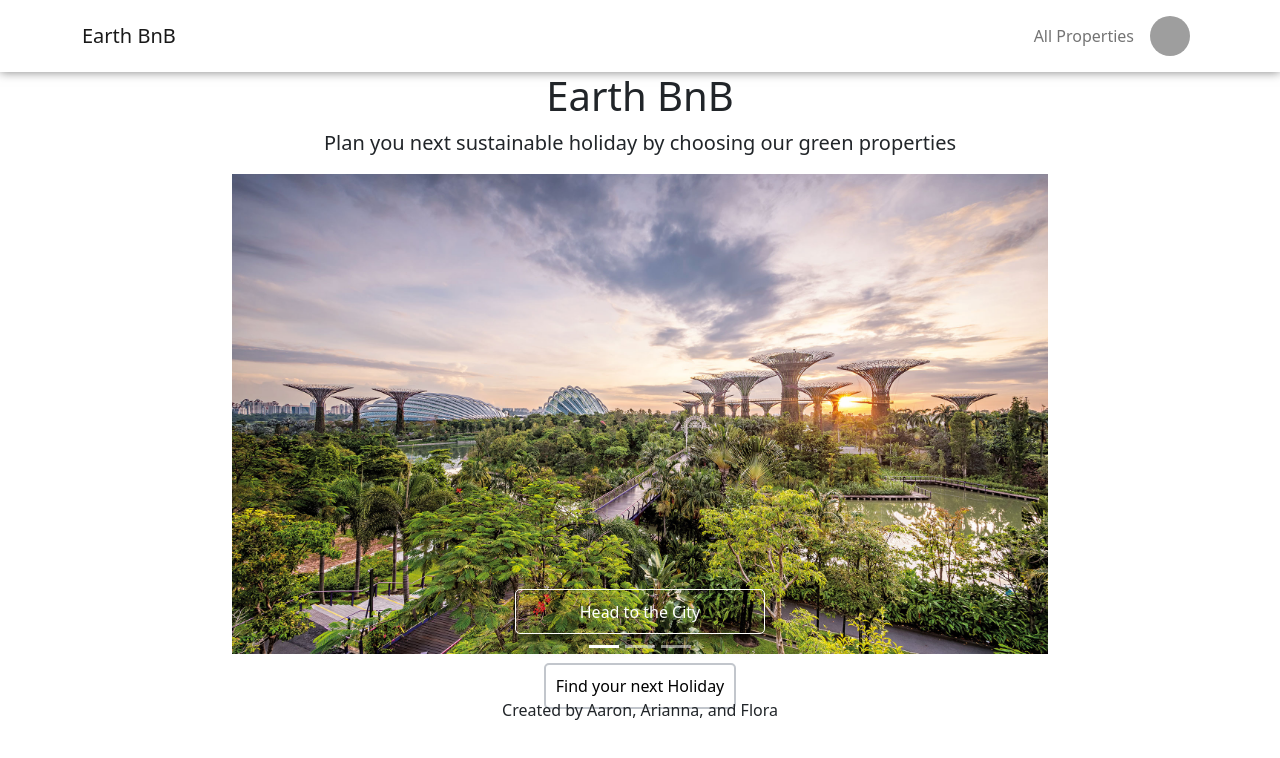
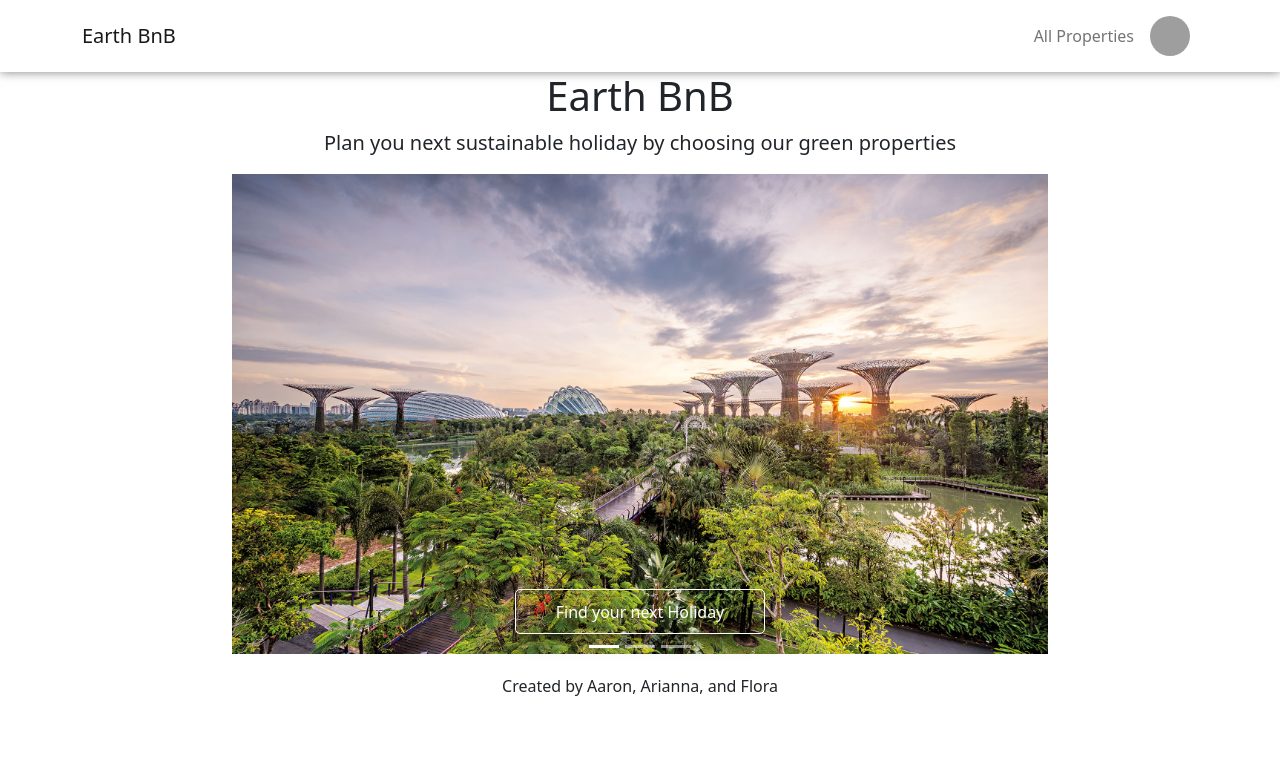
Before and after one commit to silverjana/SEI-project3-Earthbnb-frontend, a React (Create React App) app: page / in a window 1280 px wide. Shown: the top 758 px of the page. Built offline with nearby package versions, Linux system fonts and the light colour scheme; grey boxes are pictures that could not be loaded.

Commit message:
made landing page dryer code - map through to make carousel and added button that links to all properties

```diff
--- a/src/components/Landing.js
+++ b/src/components/Landing.js
@@ -4,39 +4,31 @@ import Countryimage from '../images/countryside-homepage.jpeg'
 import Islandimage from '../images/thailand-island.jpeg'
 import { Carousel } from 'react-bootstrap'
 
+const Landing = () => {
 
-const Landing = () => {
+  const homeCarousel = [Cityimage, Countryimage, Islandimage]
+
   return (
     <div className="home-container">
       <main className="hero text-center">
         <h1>Earth BnB</h1>
         <p className='lead'>Plan you next sustainable holiday by choosing our green properties</p>
         <Carousel className='carousel-all'>
-          <Carousel.Item interval={(1000) * 8}>
-            <img className="carousel-image"  src={Cityimage} alt='city'/>
-            <Carousel.Caption>
-              <button className='btn-homepage'>Head to the City</button>
-            </Carousel.Caption>
-          </Carousel.Item>
-          <Carousel.Item interval={(1000) * 8}>
-          <img className="carousel-image" src={Countryimage} alt='country'/>
-            <Carousel.Caption>
-            <button className='btn-homepage'>Escape to the Country</button>
-            </Carousel.Caption>
-          </Carousel.Item>
-          <Carousel.Item interval={(1000) * 8}>
-          <img className="carousel-image" src={Islandimage} alt='island'/>
-            <Carousel.Caption>
-            <button className='btn-homepage'>Pop to an Island</button>
-            </Carousel.Caption>
-          </Carousel.Item>
+        {homeCarousel.map(image => {
+          return (
+            <Carousel.Item interval={(1000) * 8}>
+              <img className="carousel-image"  src={image} alt='city'/>
+              <Carousel.Caption>
+                <button className='btn-homepage'><Link to='/all-properties'>Find your next Holiday</Link></button>
+              </Carousel.Caption>
+            </Carousel.Item>
+          )
+        })}
         </Carousel>
-          <Link className="btn-all-prop" to='/all-properties'>Find your next Holiday</Link>
         {/* </div> */}
       </main>
     </div>
   )
 }
 
-
 export default Landing
--- a/src/styles/main.scss
+++ b/src/styles/main.scss
@@ -60,6 +60,7 @@ a{
 }
 
 .btn-homepage{
+  color: white;
   box-shadow: 0 10px 20px -8px rgba(0, 0, 0,.7);
   position: relative;
   background: transparent;
@@ -68,16 +69,20 @@ a{
   cursor: pointer;
   border-radius: 5px;
   border: 1px solid white;
-  color: white;
   height: 45px;
   transition: all 0.6s;
   letter-spacing: 0;
+  a {
+    color: #fff;
+  }
 }
 .btn-homepage:hover {
   letter-spacing: 3px;
   backface-visibility: hidden;
   background-color: rgba(255, 255, 255, 0.652);
-  color: black;
+  a {
+    color: rgb(0, 0, 0);
+  }
 }
 .btn-all-prop{
   border-radius: 5px;
```
